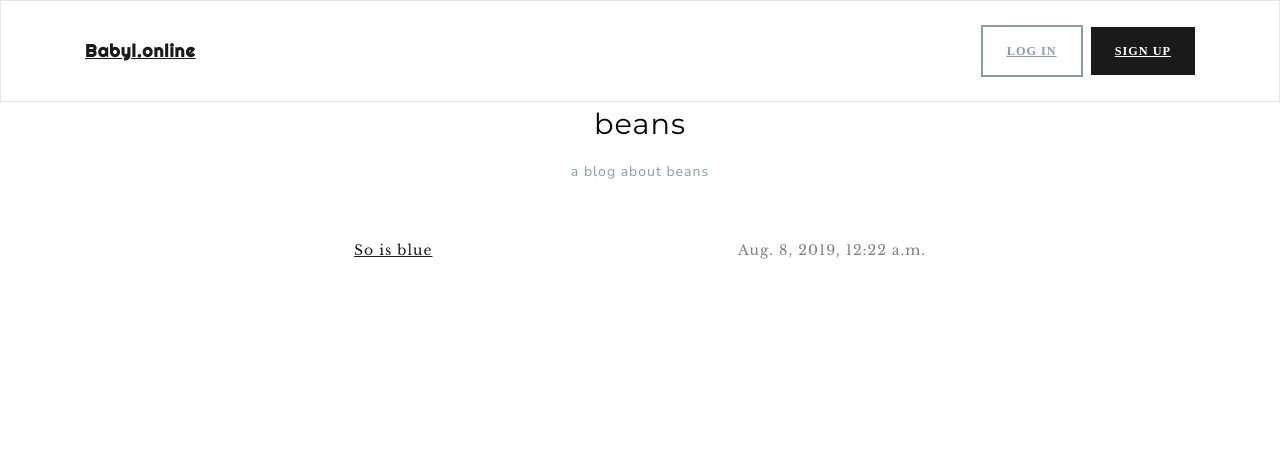
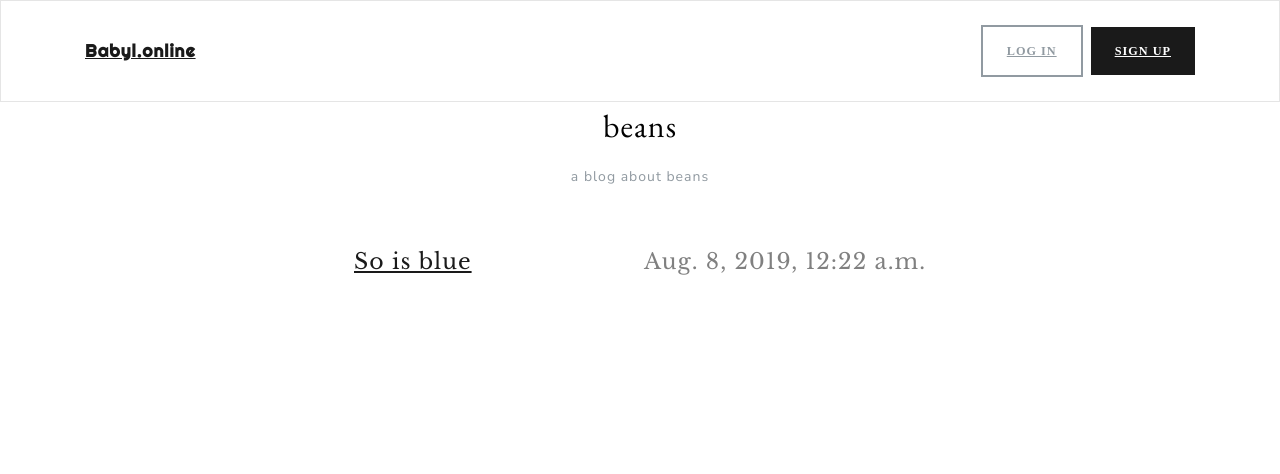
Before and after one commit to lmeier/babyl, a Django app: a page that uses templates/base.html in a window 1280 px wide. Shown: the top 474 px of the page. Run offline with Django 3.2, Linux system fonts and the light colour scheme; data comes from the database, SQL or seed files in the repository; some libraries are stand-ins or nearby versions; some web fonts are replaced.

Commit message:
change to garramond

```diff
--- a/static/css/custom.css
+++ b/static/css/custom.css
@@ -49,9 +49,9 @@ a{
   /* padding: 10px; */
 }
 .h2text {
-  font-family: "Montserrat", sans-serif;
+  font-family: 'EB Garamond', serif;
   color: black;
-  font-size: 1.8rem;
+  font-size: 2rem;
 }
 
 .h3text {
@@ -104,7 +104,8 @@ li:not(:last-child) {
 
 .bodytext {
   font-family: 'Libre Baskerville', serif;
-  color: black;
+  font-size: 22px;
+  color: darkgray;
   text-align: left;
 }
 
--- a/templates/base.html
+++ b/templates/base.html
@@ -11,6 +11,7 @@
         <link href="https://fonts.googleapis.com/css?family=B612|Montserrat:500|Roboto&display=swap" rel="stylesheet">
         <link href="https://fonts.googleapis.com/css?family=Hepta+Slab&display=swap" rel="stylesheet">
         <link href="https://fonts.googleapis.com/css?family=Libre+Baskerville&display=swap" rel="stylesheet">
+        <link href="https://fonts.googleapis.com/css?family=EB+Garamond&display=swap" rel="stylesheet">
         <link rel="stylesheet" href="https://cdn.jsdelivr.net/simplemde/latest/simplemde.min.css">
         <link rel="stylesheet" href="{% static "css/bootstrap-lux.min.css" %}" />
         <link rel="stylesheet" href="{% static 'css/custom.css' %}">
```
